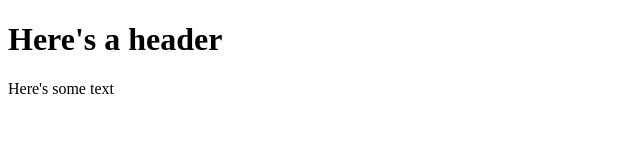
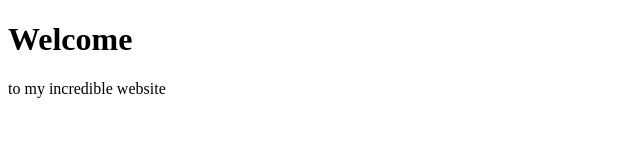
Before and after one commit to tetchel/tetchel.github.io, a plain HTML site: page index.html in a window 1280 px wide. Shown: the whole page, without its empty margins (0-640 px from the left). Drawn offline with Linux system fonts and the light colour scheme.

Commit message:
updated :D

```diff
--- a/index.html
+++ b/index.html
@@ -5,11 +5,7 @@
     </head>
 
 	<body>
-		<h1> Here's a header </h1>
-	<script>
-		//alert('Hello, World!');
-		//confirm('Are you there?');
-	</script>
-        Here's some text
+		<h1>Welcome</h1>
+        to my incredible website
 	</body>
 </html>
```
